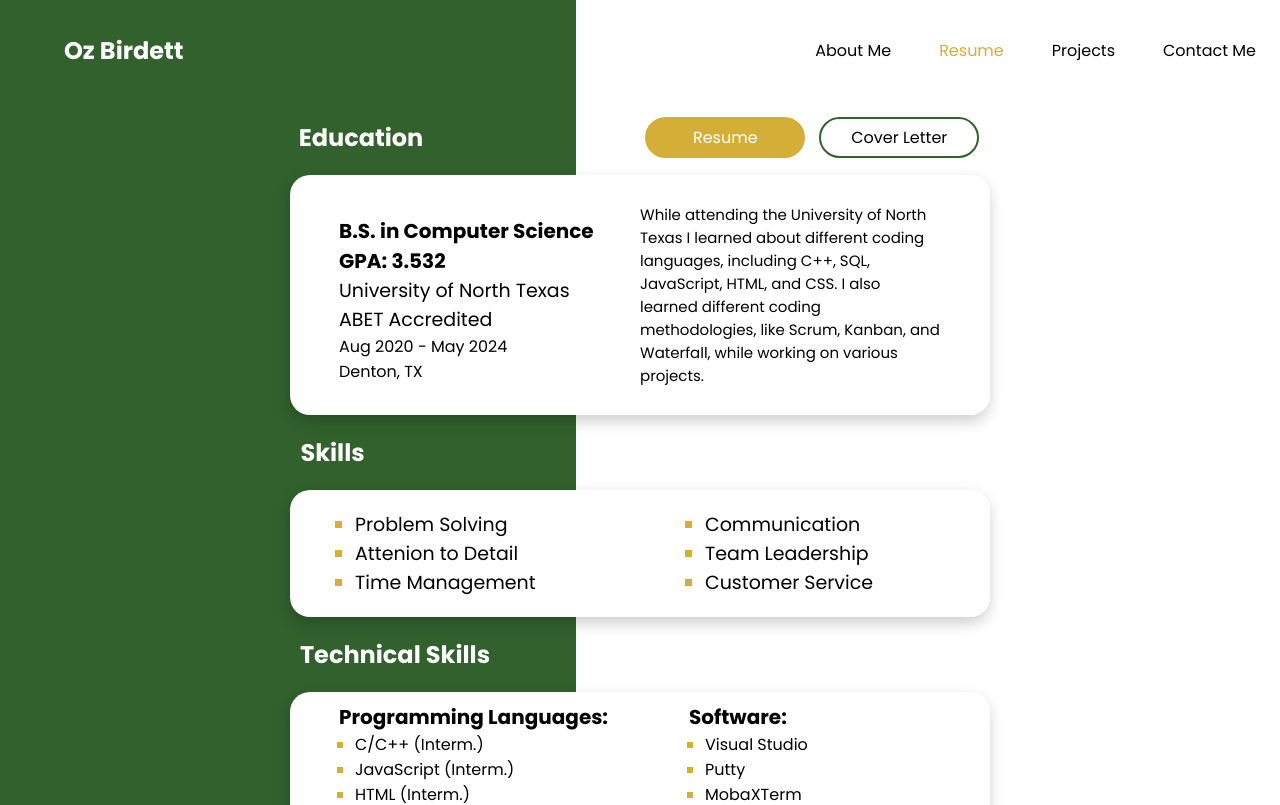
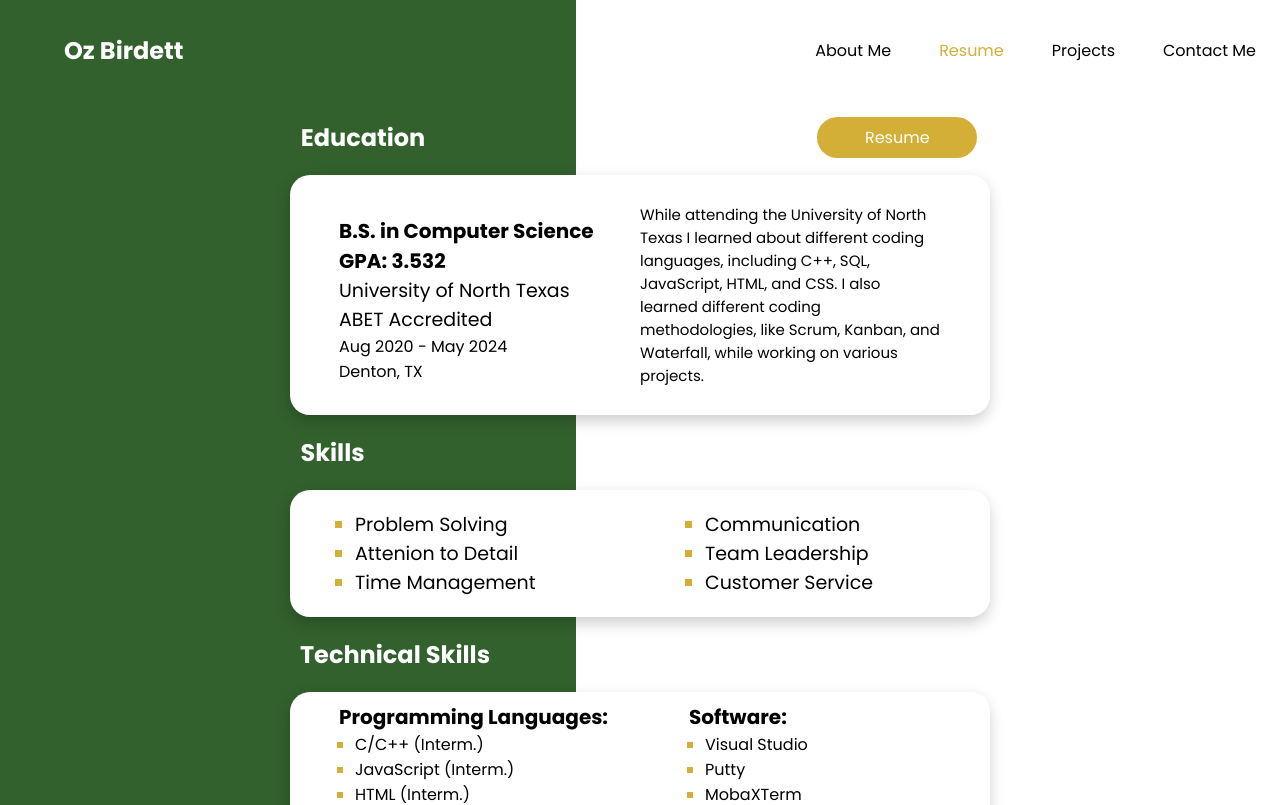
Before and after one commit to OzBirdog/Personal-Website, a React (Vite) app: page /#/resume in a window 1280 px wide. Shown: the top 805 px of the page. Built offline with nearby package versions, Linux system fonts and the light colour scheme.

Commit message:
fixed resume

```diff
--- a/src/components/pages/Resume.css
+++ b/src/components/pages/Resume.css
@@ -11,7 +11,7 @@
     display: flex;
     align-items: center;
     justify-content: center;
-    gap:10px;
+    gap:180px;
     width: 100%;
     margin-right: 385px;
 }
@@ -39,33 +39,6 @@
     background-color: white;
     color: black;
   }
-
-.header-button2 {
-    width: 160px;
-    border: 2px solid #32612D; /* Remove borders */
-    padding: 6px 28px; /* Some padding */
-    text-align: center; /* Center the text */
-    text-decoration: none; /* Remove underline */
-    display: inline-flex; /* Change display to inline-flex */
-    justify-content: center; /* Center the text horizontally */
-    align-items: center; /* Center the text vertically */
-    font-size: 16px; /* Increase font size */
-    margin: 4px 2px; /* Add some margins */
-    cursor: pointer; /* Pointer/hand icon */
-    border-radius: 100px; /* Curved border */
-    background-color: #fff;
-    transition: background-color 0.3s ease; /* Transition for hover effect */
-}
-
-.header-button2:before {
-    content: "Cover Letter";
-}
-
-.header-button2:hover {
-    border: 2px solid #D4AF37;
-    background-color: #D4AF37;
-    color: white;
-}
 
 .resume-box {
     width: 90%;
--- a/src/components/pages/Resume.jsx
+++ b/src/components/pages/Resume.jsx
@@ -1,6 +1,6 @@
-import React from 'react'
+import { React, useEffect, useState } from 'react'
 import './Resume.css'
-import ResumeDoc from '/src/assets/Resume2024.pdf'
+import ResumeDoc from '/src/assets/Resume 2024.pdf'
 
 export const Resume = () => {
   return (
@@ -10,7 +10,6 @@ export const Resume = () => {
         <a href={ResumeDoc} download="Oz Birdett Resume" target='_blank'>
         <button className="header-button">Resume</button>
         </a>
-        <button className="header-button2"></button>
         </div>
             <div className="resume-box">
                 <div className="resume-box-left">
```
Also changed, not shown: 2 other files (tests, documents, lock files or other folders).
